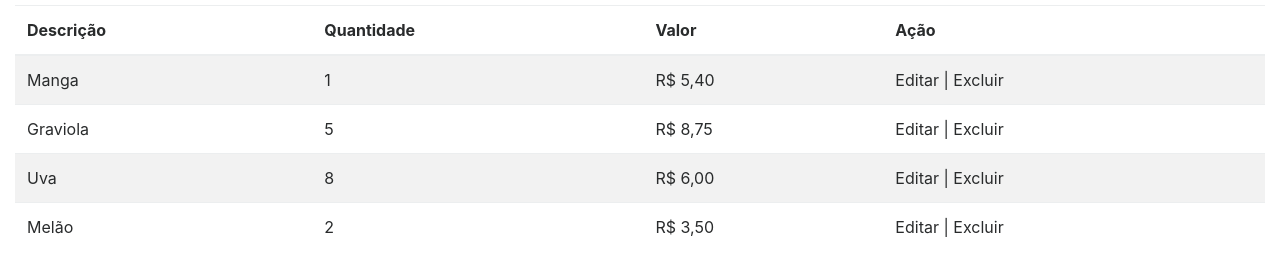
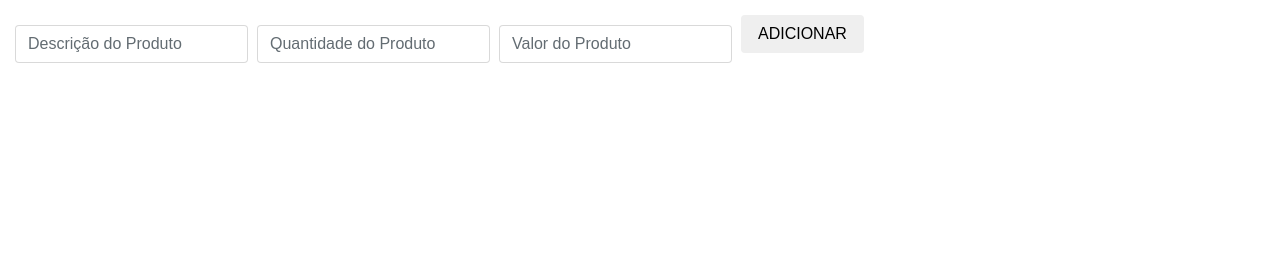
Before and after one commit to 82Web/jsavancado, a plain HTML site: page index.html in a window 1280 px wide. Shown: the part 49-324 px from the top of the page. Drawn offline with nearby package versions, Linux system fonts and the light colour scheme.

Commit message:
Adicionando valores na tabela, através dos inputs

```diff
--- a/index.html
+++ b/index.html
@@ -10,7 +10,19 @@
           <a id="navTitle" class="navbar-brand" href="index.html"></a>
     </nav>
     <div class="container-fluid">
-      <table class="table table-striped" id="listaTabela"></table>
+      <div class="form-inline">
+          <div class="form-group" style="margin-top:20px;">
+              <input type="text" class="form-control" id="desc" placeholder="Descrição do Produto">
+          </div>&nbsp;&nbsp;
+          <div class="form-group" style="margin-top:20px;">
+              <input type="number" class="form-control" id="quant" placeholder="Quantidade do Produto">
+          </div>&nbsp;&nbsp;
+          <div class="form-group" style="margin-top:20px;">
+              <input type="text" class="form-control" id="valor" placeholder="Valor do Produto">
+          </div>&nbsp;&nbsp;
+          <button onclick="addProduto();" class="btn btn-default">ADICIONAR</button>
+      </div>
+      <table class="table table-striped" id="listaTabela" style="margin-top:20px;"></table>
     </div>
 
         <script src="js/config.js"></script>
--- a/js/main.js
+++ b/js/main.js
@@ -1,8 +1,8 @@
 var lista = [
-  {"desc":"manga", "quant":"1", "valor":"5.40"},
-  {"desc":"graviola", "quant":"5", "valor":"8.75"},
-  {"desc":"uva", "quant":"8", "valor":"6.00"},
-  {"desc":"melão", "quant":"2", "valor":"3.50"}
+  // {"desc":"manga", "quant":"1", "valor":"5.40"},
+  // {"desc":"graviola", "quant":"5", "valor":"8.75"},
+  // {"desc":"uva", "quant":"8", "valor":"6.00"},
+  // {"desc":"melão", "quant":"2", "valor":"3.50"}
 ];
 
 
@@ -43,5 +43,14 @@ function formatValue(value){
   return str;
 }
 
+function addProduto(){
+  var desc = document.getElementById("desc").value;
+  var quant = document.getElementById("quant").value;
+  var valor = document.getElementById("valor").value;
+
+  lista.unshift({"desc": desc, "quant": quant, "valor": valor});
+  setList(lista);
+}
+
 setList(lista);
 console.log(getTotal(lista));
```
